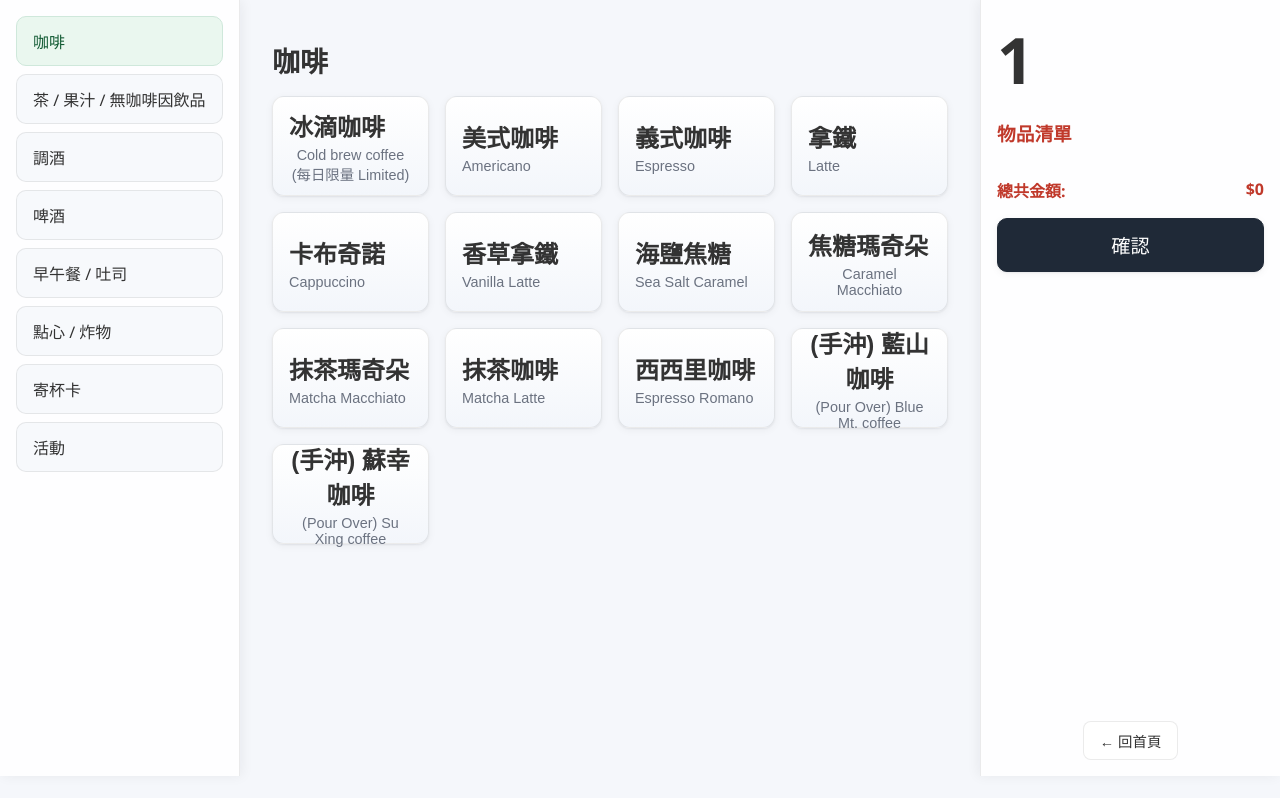
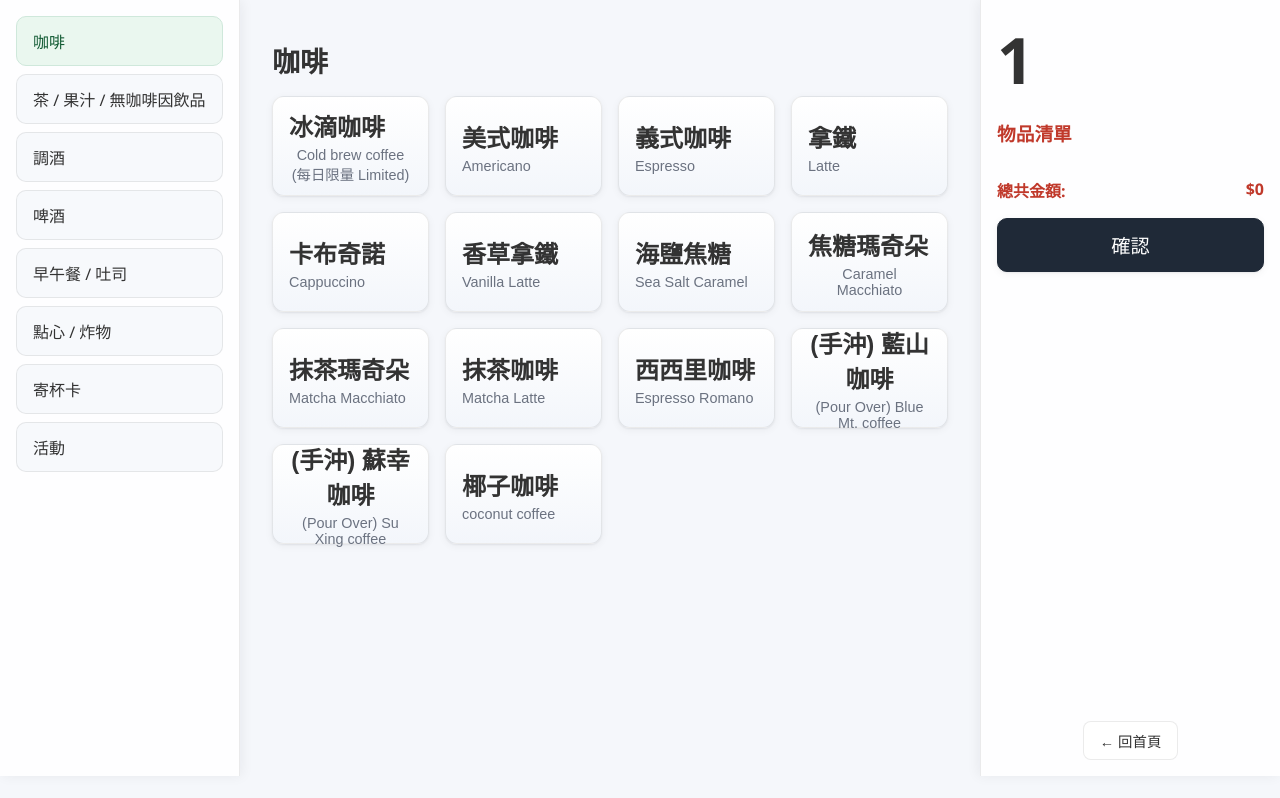
Before and after one commit to 0Alert0/galaxy_cafe, a React (Create React App) app: page /tablePage/1 in a window 1280 px wide. Built offline with nearby package versions, Linux system fonts and the light colour scheme.

Commit message:
add new items

```diff
--- a/src/TablePage.js
+++ b/src/TablePage.js
@@ -120,7 +120,9 @@ export default function TablePage() {
       { id: 'matcha-latte', label: '抹茶咖啡', sub: 'Matcha Latte', price: 150 },
       { id: 'espresso-romano', label: '西西里咖啡', sub: 'Espresso Romano', price: 150 },
       { id: 'blue-mt-coffee', label: '(手沖) 藍山咖啡', sub: '(Pour Over) Blue Mt. coffee', price: 180 },
-      { id: 'su-xing-coffee', label: '(手沖) 蘇幸咖啡', sub: '(Pour Over) Su Xing coffee', price: 180 }
+      { id: 'su-xing-coffee', label: '(手沖) 蘇幸咖啡', sub: '(Pour Over) Su Xing coffee', price: 180 },
+      { id: 'coconut-coffee', label: '椰子咖啡', sub: 'coconut coffee', price: 150 }
+
     ],
     '茶 / 果汁 / 無咖啡因飲品': [
       { id: 'iced-green-tea', label: '(冰) 綠茶', sub: '(Iced) Green Tea', price: 80 },
@@ -165,6 +167,9 @@ export default function TablePage() {
       { id: 'gin-tonic', label: 'Gin & Tonic', sub: '', price: 300 },
       { id: 'vodka-coke', label: 'Vodka & Coke', sub: '', price: 300 },
       { id: 'hawaii', label: '夏威夷', sub: '', price: 350 },
+      { id: 'mango-pomelo', label: '楊枝甘露', sub: '', price: 350 },
+      { id: 'espresso-martini', label: 'Espresso Martini', sub: '', price: 350 },
+      { id: 'whiskey-sour', label: 'Whiskey Sour', sub: '', price: 350 },
       { id: 'custom-cocktail', label: '客製化', sub: 'Customize', price: 350, custom: true } // ← 這顆會叫出彈窗
     ],
     啤酒: [
```
